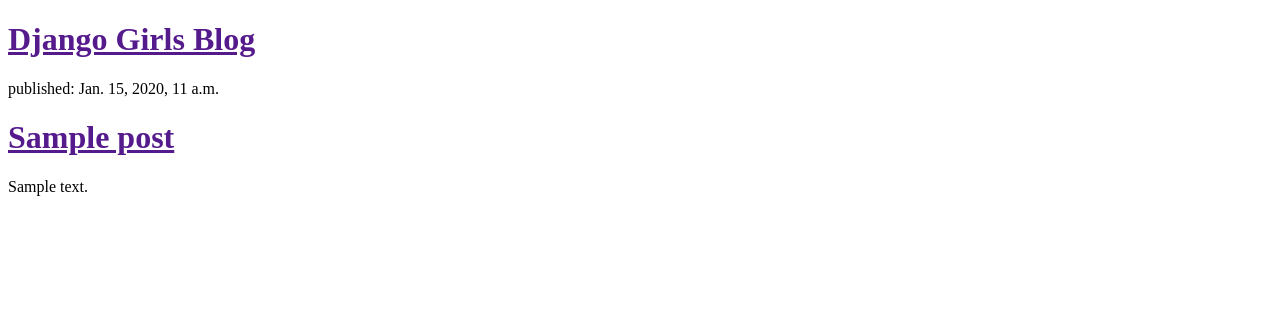
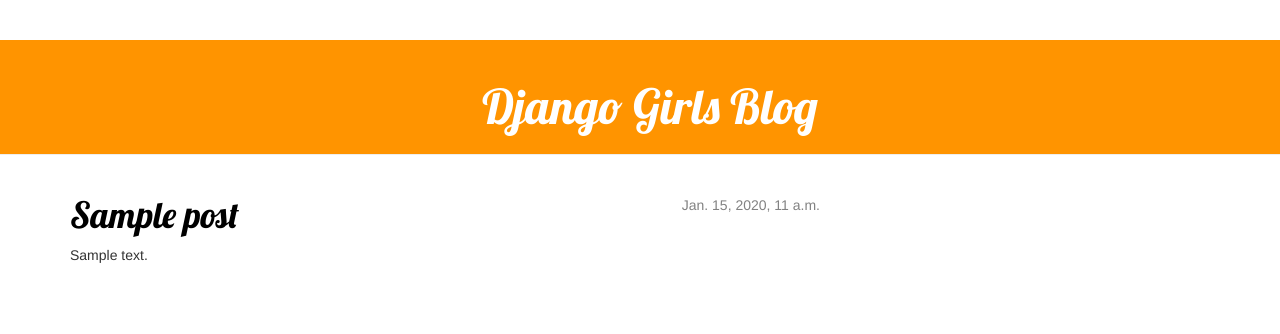
Before and after one commit to django-girls/paulina-first-blog, a Django app: template blog/templates/blog/post_list.html in a window 1280 px wide. Shown: the top 334 px of the page. Run offline with Django 3.2, Linux system fonts and the light colour scheme; the template is opened without the code that fills it: values that come from a table or form of the project are taken from there, others are empty; tables that the repository leaves empty hold one stand-in row (values such as "Sample post"); some libraries are stand-ins or nearby versions.

Commit message:
added css styles

```diff
--- a/blog/templates/blog/post_list.html
+++ b/blog/templates/blog/post_list.html
@@ -1,21 +1,33 @@
+{% load staticfiles %}
 <!DOCTYPE html>
 <html lang="en">
 <html>
     <head>
+        <link href="https://fonts.googleapis.com/css?family=Pacifico" rel="stylesheet" type="text/css">
+        <link href="//fonts.googleapis.com/css?family=Lobster&subset=latin,latin-ext" rel="stylesheet" type="text/css">
+        <link rel="stylesheet" href="{% static 'css/blog.css' %}">
+        <link rel="stylesheet" href="//maxcdn.bootstrapcdn.com/bootstrap/3.2.0/css/bootstrap.min.css">
+        <link rel="stylesheet" href="//maxcdn.bootstrapcdn.com/bootstrap/3.2.0/css/bootstrap-theme.min.css">
         <title>Django Girls blog</title>
     </head>
     <body>
-        <div>
+        <div class="page-header">
             <h1><a href="">Django Girls Blog</a></h1>
         </div>
-        <div>
-        {% for post in posts %}
-            <div>
-            <p>published: {{ post.published_date }}</p>
-            <h1><a href="">{{ post.title }}</a> </h1>
-            <p>{{ post.text|linebreaks }}</p>
+        <div class="content container">
+            <div class="row">
+                <div class="col-md-8">
+                    {% for post in posts %}
+                        <div class="post">
+                            <div class="date">
+                                {{ post.published_date }}
+                            </div>
+                            <h1><a href="">{{ post.title }}</a></h1>
+                            <p>{{ post.text|linebreaksbr }}</p>
+                        </div>
+                    {% endfor %}
+                </div>
             </div>
-        {% endfor %}
         </div>
     </body>
 </html>
--- a/mysite/settings.py
+++ b/mysite/settings.py
@@ -102,3 +102,7 @@ USE_TZ = True
 
 STATIC_URL = '/static/'
 STATIC_ROOT = os.path.join(BASE_DIR, 'public', 'static')
+
+STATICFILES_DIRS = (
+    os.path.join(BASE_DIR, "static"),
+)
--- /dev/null
+++ b/static/css/blog.css
@@ -0,0 +1,48 @@
+.page-header {
+    background-color: #ff9400;
+    margin-top: 0;
+    padding: 20px 20px 20px 40px;
+}
+
+.page-header h1, .page-header h1 a, .page-header h1 a:visited, .page-header h1 a:active {
+    color: #ffffff;
+    font-size: 36pt;
+    text-decoration: none;
+    text-align: center;
+}
+
+.content {
+    margin-left: 40px;
+}
+
+a, h1, h2, h3, h4 {
+    font-family: 'Lobster', cursive;
+}
+
+.date {
+    float: right;
+    color: #828282;
+}
+
+.save {
+    float: right;
+}
+
+.post-form textarea, .post-form input {
+    width: 100%;
+}
+
+.top-menu, .top-menu:hover, .top-menu:visited {
+    color: #ffffff;
+    float: right;
+    font-size: 26pt;
+    margin-right: 20px;
+}
+
+.post {
+    margin-bottom: 70px;
+}
+
+.post h1 a, .post h1 a:visited {
+    color: #000000;
+}
```
